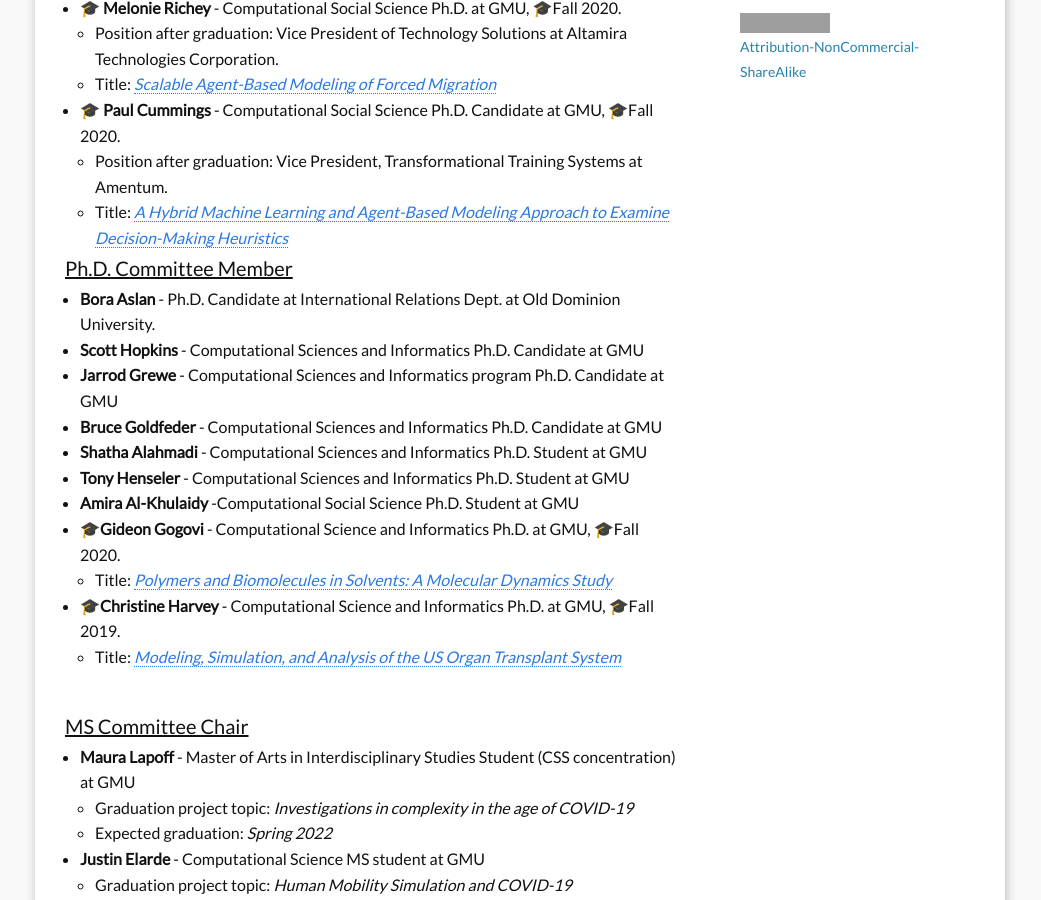
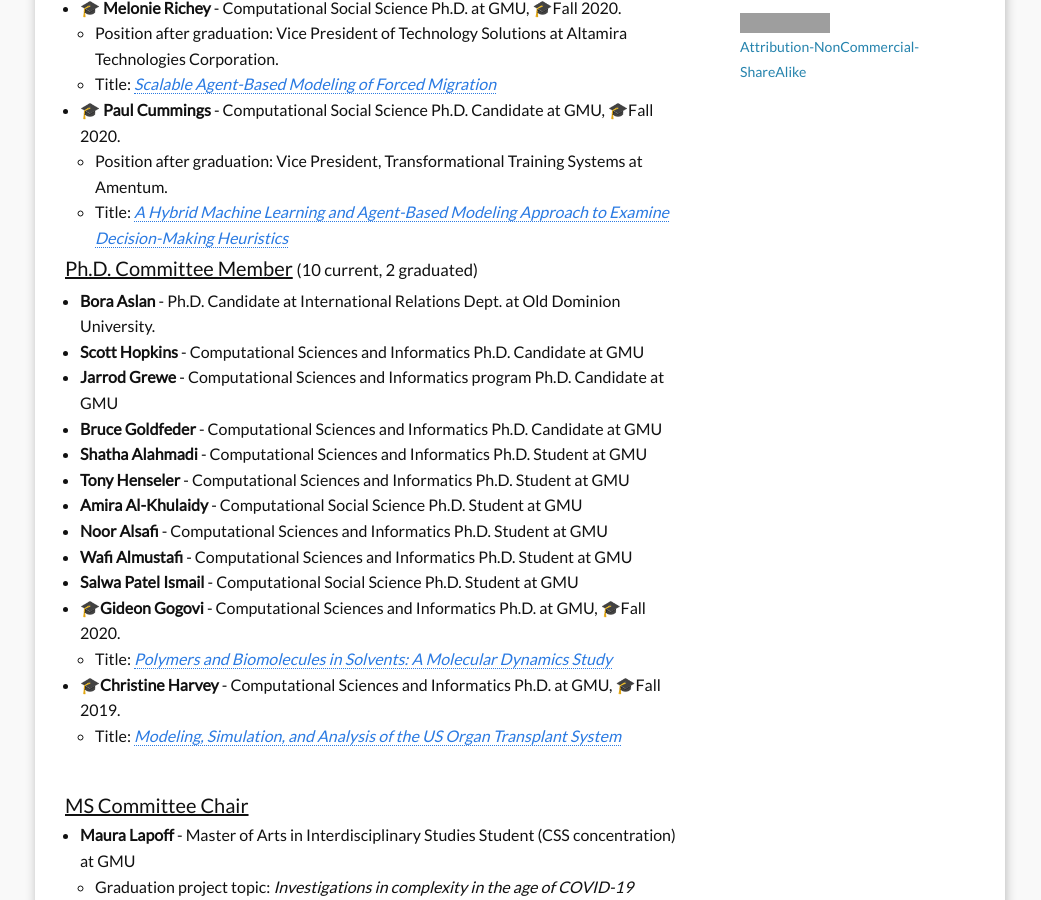
Before and after one commit to hamdikavak/hamdikavak.github.io, a Jekyll site: the page built from j_students.md, in a window 1280 px wide and 900 px high, scrolled down 2069 px. Shown: the whole window, without its empty margins (120-1161 px from the left). Built offline with Jekyll 4.4.1, drawn with Linux system fonts in a browser that asks for light colours; nearby versions of some CDN libraries; grey boxes are pictures that could not be loaded.

Commit message:
Updated student page

```diff
--- a/j_students.md
+++ b/j_students.md
@@ -49,7 +49,7 @@ Thank you for your interest in ASSIP 2021. I have received staggering 105 studen
 ------
 <a name="lst-phd"/>
 
-#### <u>Ph.D. Committee Chair</u> <small><i>(8 current, 3 graduated)</i></small>
+#### <u>Ph.D. Committee Chair</u> <small>(8 current, 3 graduated)</small>
 * **Na Jiang (Richard)** - Computational Social Science Ph.D. Candidate at GMU
   * Dissertation Title: *Exploring Urban Shrinkage via Computational Approaches: A Case Study of Detroit*
   * Expected graduation: *Spring 2022*
@@ -95,17 +95,20 @@ Thank you for your interest in ASSIP 2021. I have received staggering 105 studen
   * Title: [*A Hybrid Machine Learning and Agent-Based Modeling Approach to Examine Decision-Making Heuristics*](https://www.proquest.com/docview/2476545206)
 
 
-#### <u>Ph.D. Committee Member</u>
+#### <u>Ph.D. Committee Member</u> <small>(10 current, 2 graduated)</small>
 * **Bora Aslan** - Ph.D. Candidate at International Relations Dept. at Old Dominion University.
 * **Scott Hopkins** - Computational Sciences and Informatics Ph.D. Candidate at GMU
 * **Jarrod Grewe** - Computational Sciences and Informatics program Ph.D. Candidate  at GMU
 * **Bruce Goldfeder** - Computational Sciences and Informatics Ph.D. Candidate at GMU
 * **Shatha Alahmadi** - Computational Sciences and Informatics Ph.D. Student at GMU
 * **Tony Henseler** - Computational Sciences and Informatics Ph.D. Student at GMU
-* **Amira Al-Khulaidy** -Computational Social Science Ph.D. Student at GMU
-* 🎓**Gideon Gogovi** - Computational Science and Informatics Ph.D. at GMU, 🎓Fall 2020.
+* **Amira Al-Khulaidy** - Computational Social Science Ph.D. Student at GMU
+* **Noor Alsafi** - Computational Sciences and Informatics Ph.D. Student at GMU
+* **Wafi Almustafi** - Computational Sciences and Informatics Ph.D. Student at GMU
+* **Salwa Patel Ismail** - Computational Social Science Ph.D. Student at GMU
+* 🎓**Gideon Gogovi** - Computational Sciences and Informatics Ph.D. at GMU, 🎓Fall 2020.
   * Title: [*Polymers and Biomolecules in Solvents: A Molecular Dynamics Study*](https://www.proquest.com/docview/2476829588)
-* 🎓**Christine Harvey** - Computational Science and Informatics Ph.D. at GMU, 🎓Fall 2019.
+* 🎓**Christine Harvey** - Computational Sciences and Informatics Ph.D. at GMU, 🎓Fall 2019.
   * Title: [*Modeling, Simulation, and Analysis of the US Organ Transplant System*](https://www.proquest.com/docview/2379670232)
 
 <br/>
```
